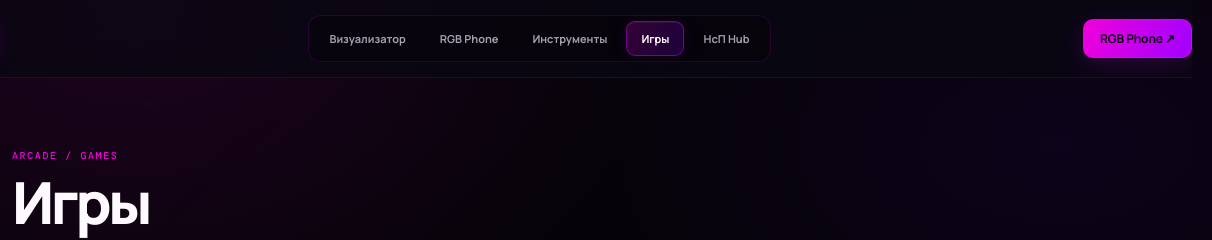
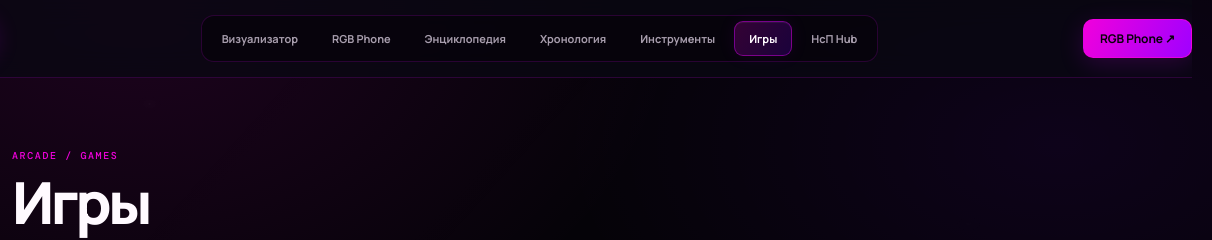
Before and after one commit to Neyro-HcP/-Music, a website: page games.html in a window 1280 px wide. Shown: the top 240 px of the page, 68-1280 px from the left. Drawn offline with nearby package versions, Linux system fonts and the light colour scheme.

Commit message:
Add Encyclopedia and Chronology navigation tabs

```diff
--- a/games.html
+++ b/games.html
@@ -9,7 +9,7 @@
   <link rel="stylesheet" href="./public/brand-theme.css?v=nsp-brand-20261028">
 </head><body><div class="site-noise" aria-hidden="true"></div>
 <header class="topbar"><a class="brand" href="./" aria-label="Главная"><span class="brand-mark" aria-hidden="true"><i></i><i></i><i></i><i></i></span></a>
-<nav class="site-tabs" aria-label="Разделы сайта"><a class="site-tab" href="./">Визуализатор</a><a class="site-tab" href="./phone.html">RGB Phone</a><a class="site-tab" href="./tools.html">Инструменты</a><a class="site-tab" href="./games.html" aria-current="page">Игры</a><a class="site-tab" href="./world.html">НсП Hub</a></nav>
+<nav class="site-tabs" aria-label="Разделы сайта"><a class="site-tab" href="./">Визуализатор</a><a class="site-tab" href="./phone.html">RGB Phone</a><a class="site-tab" href="./encyclopedia.html">Энциклопедия</a><a class="site-tab" href="./chronology.html">Хронология</a><a class="site-tab" href="./tools.html">Инструменты</a><a class="site-tab" href="./games.html" aria-current="page">Игры</a><a class="site-tab" href="./world.html">НсП Hub</a></nav>
 <div class="topbar-actions"><a class="top-export phone-nav-link" href="./phone.html">RGB Phone ↗</a></div></header>
 <main class="site-empty-page"><div class="site-empty-kicker">ARCADE / GAMES</div><h1>Игры</h1><p>Открой 3D-мир, чтобы исследовать площадку, прыгать по платформам и играть с друзьями по ссылке.</p>
 <div class="site-empty-card-grid"><a class="site-empty-card" href="./world.html"><b>НсП Hub ↗</b><span>3D-мир в браузере: движение, прыжки, паркур и комнаты для совместной игры.</span></a><article class="site-empty-card"><b>Физические песочницы</b><span>Эксперименты с предметами, столкновениями и материалами.</span></article><article class="site-empty-card"><b>Мини-игры</b><span>Небольшие игры, рассчитанные на управление с телефона.</span></article></div></main></body></html>
```
